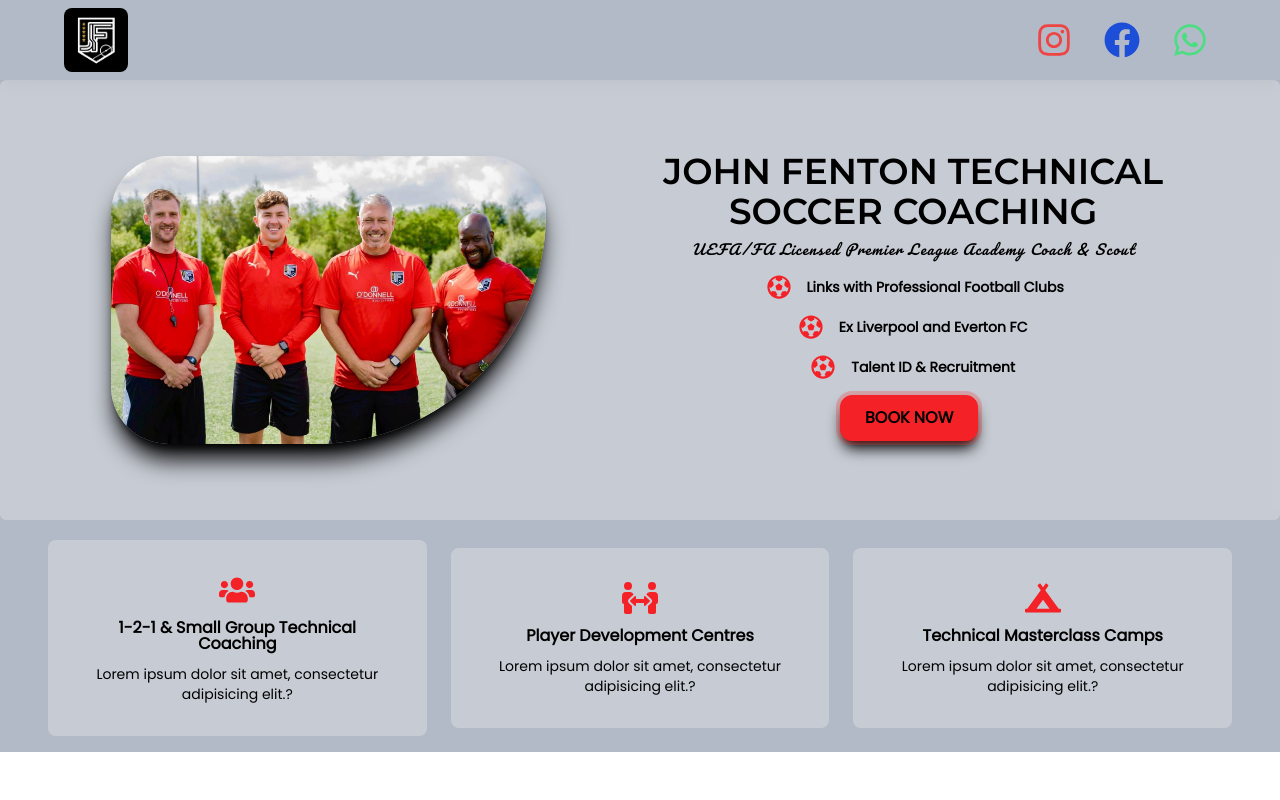
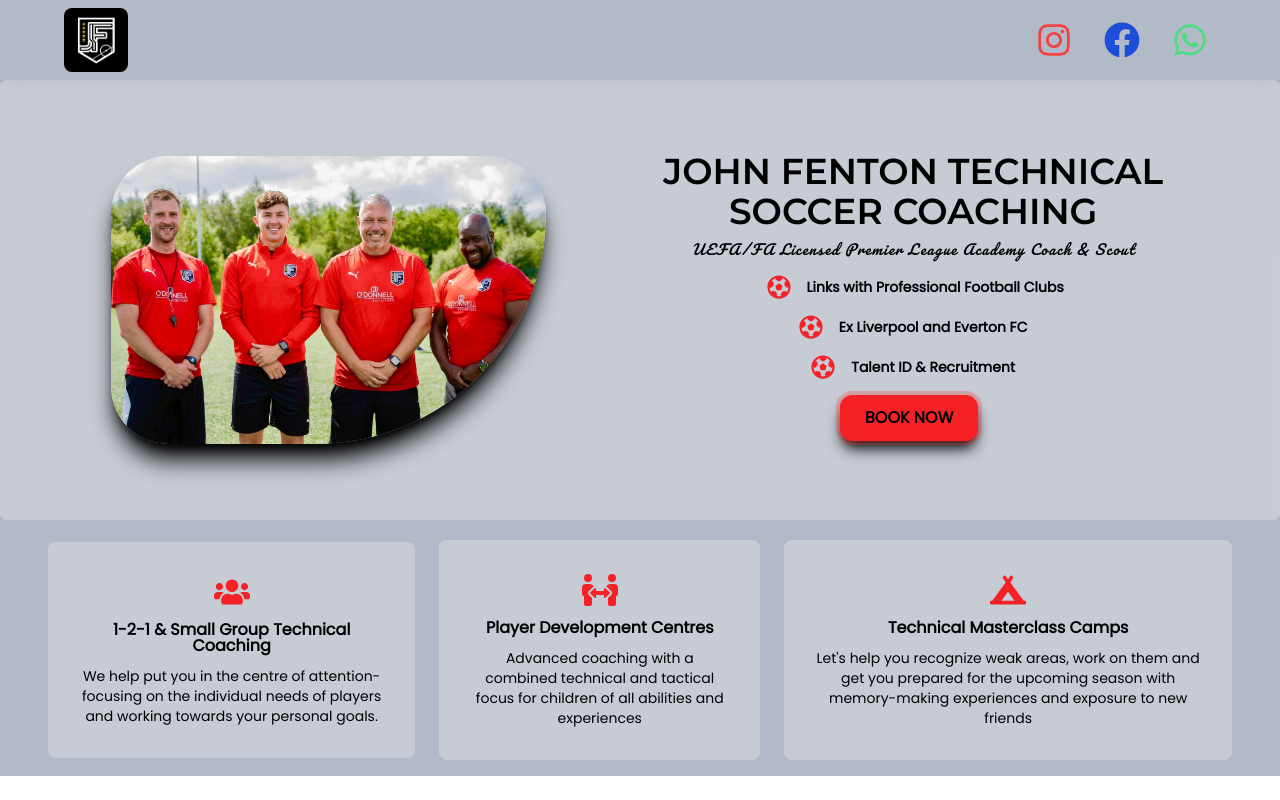
Before and after one commit to Basit-Balogun10/lead-magnet-landing-page, a Next.js app: page / in a window 1280 px wide. Built offline with nearby package versions, Linux system fonts and the light colour scheme.

Commit message:
Removed placeholder texts in listed services and replaced them with proper descriptions; changed services section display from flex to grid; minor adjustments on hero section

```diff
--- a/containers/Services.js
+++ b/containers/Services.js
@@ -7,19 +7,19 @@
         {
             id: 1,
             title: "1-2-1 & Small Group Technical Coaching",
-            desc: "Lorem ipsum dolor sit amet, consectetur adipisicing elit.?",
+            desc: "We help put you in the centre of attention- focusing on the individual needs of players and working towards your personal goals.",
             Icon: FaUsers,
         },
         {
             id: 2,
             title: "Player Development Centres",
-            desc: "Lorem ipsum dolor sit amet, consectetur adipisicing elit.?",
+            desc: "Advanced coaching with a combined technical and tactical focus for children of all abilities and experiences",
             Icon: FaPeopleArrows,
         },
         {
             id: 3,
             title: "Technical Masterclass Camps",
-            desc: "Lorem ipsum dolor sit amet, consectetur adipisicing elit.?",
+            desc: "Let's help you recognize weak areas, work on them and get you prepared for the upcoming season with memory-making experiences and exposure to new friends",
             Icon: FaCampground,
         },
     ];
```
